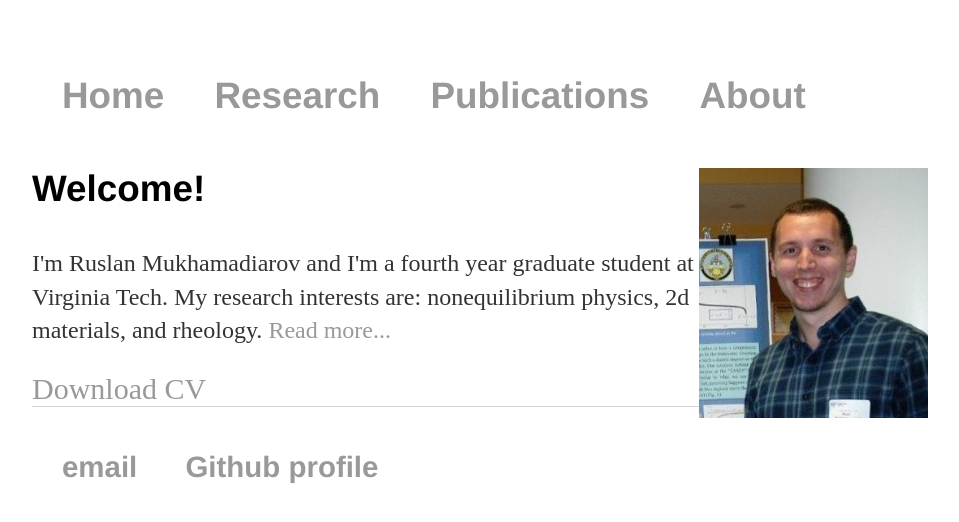
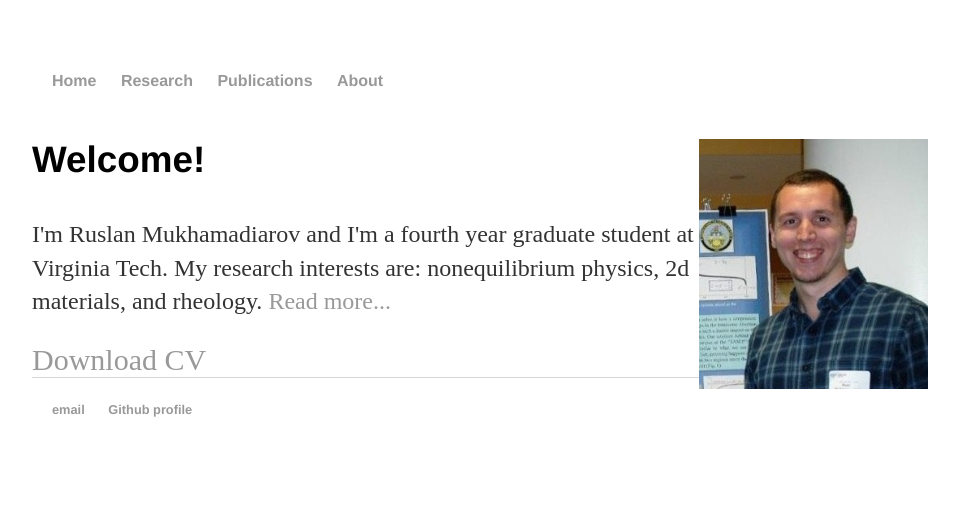
Before and after one commit to RusFortunat/mukhamadiarov, a Jekyll site: the page built from index.html, in a window 1280 px wide. Shown: the top 522 px of the page, without its empty margins (160-1119 px from the left). Built offline with Jekyll 4.4.1, drawn with Linux system fonts in a browser that asks for light colours.

Commit message:
Update main.css

```diff
--- a/css/main.css
+++ b/css/main.css
@@ -11,8 +11,8 @@
 h3 { font-size: 2.3em; }
 h4 { font-size: 1.9em; }
 
-nav ul, footer ul { font-size: 2.3em; font-family: 'Helvetica', 'Arial', 'Sans-Serif'; padding: 10px; list-style: none; font-weight: bold; }
-nav ul li, footer ul li { display: inline; margin-right: 30px; margin: 20px}
+nav ul, footer ul { font-size: 1em; font-family: 'Helvetica', 'Arial', 'Sans-Serif'; padding: 10px; list-style: none; font-weight: bold; }
+nav ul li, footer ul li { display: inline; margin-right: 20px; margin: 10px}
 
 
 footer { border-top: 1px solid #d5d5d5; font-size: .8em; }
```
